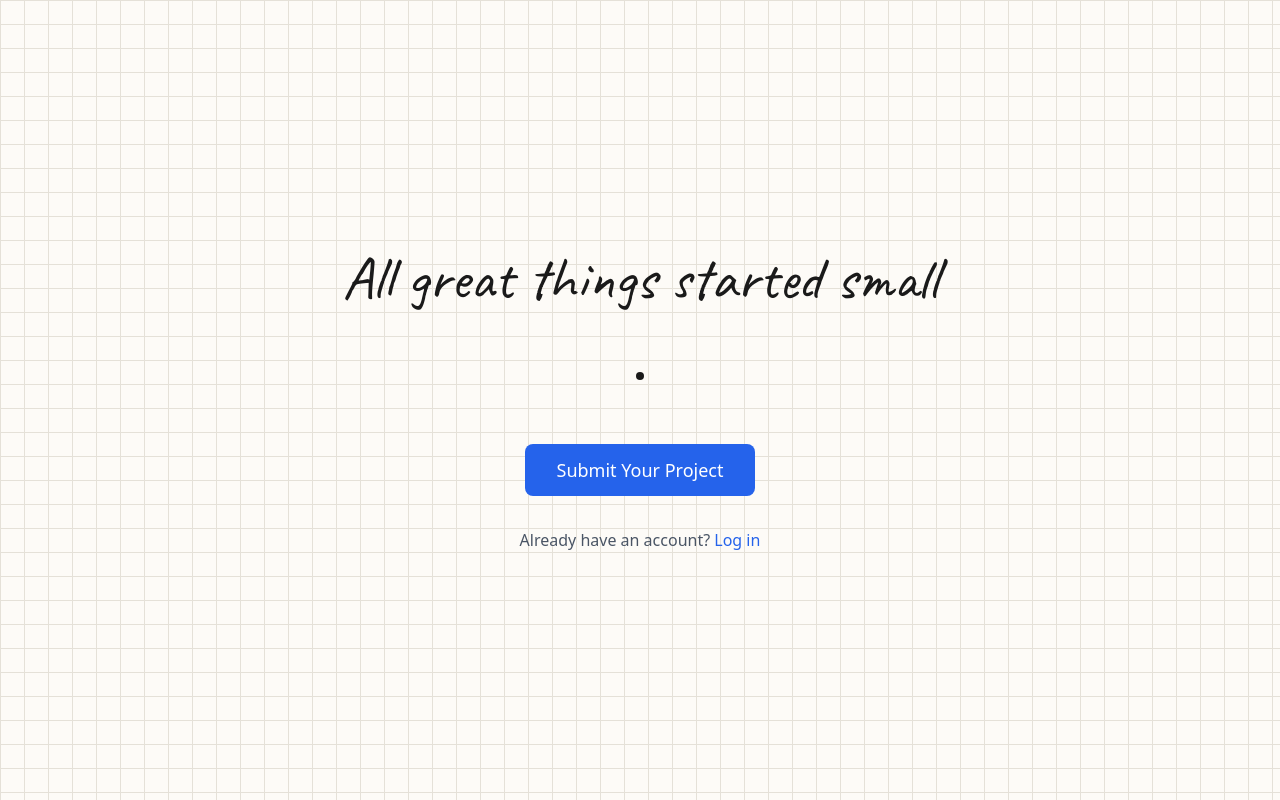
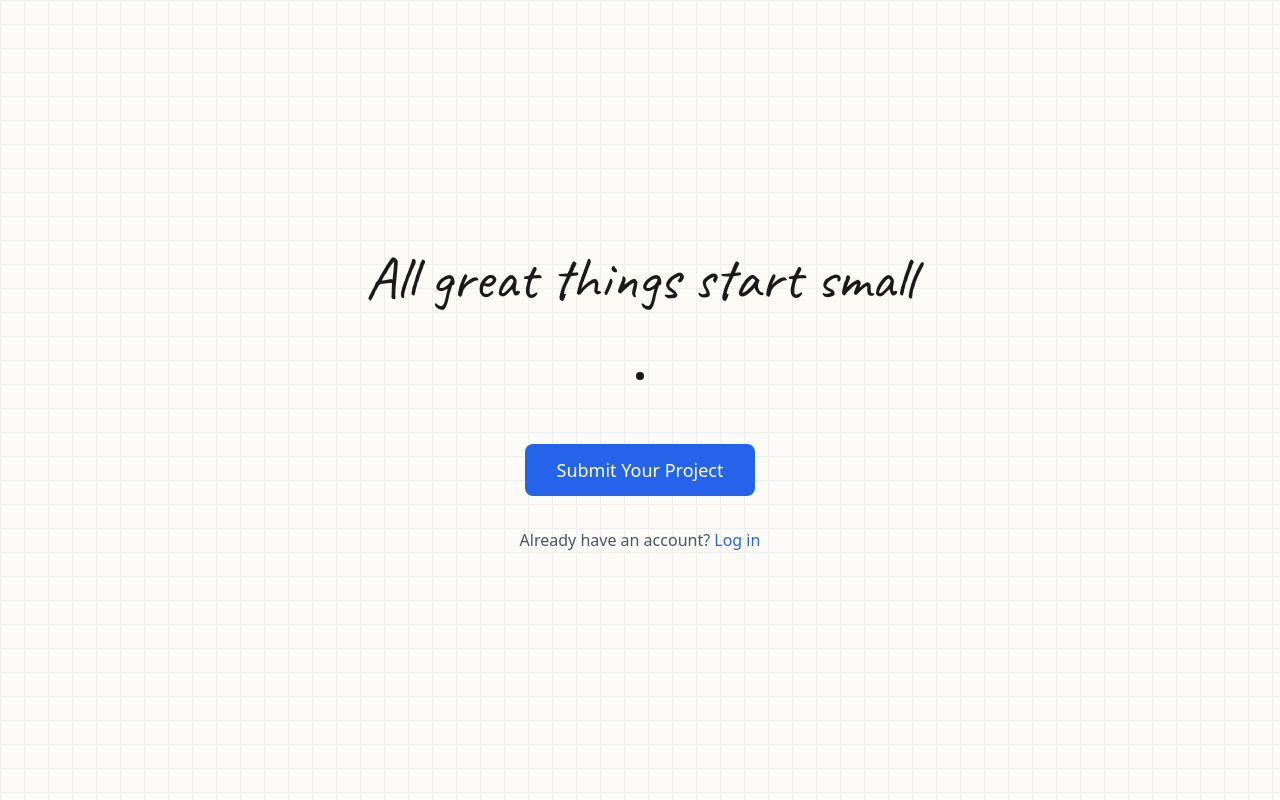
Before and after one commit to alexcouper/naglasupan, a Next.js app in the folder web-ui/: page / in a window 1280 px wide. Built offline with nearby package versions, Linux system fonts and the light colour scheme; no server answers.

Commit message:
Stage 10: My project view page with status badge

```diff
--- a/web-ui/src/app/globals.css
+++ b/web-ui/src/app/globals.css
@@ -4,7 +4,7 @@
 :root {
   --background: #fdfbf7;
   --foreground: #1a1a1a;
-  --grid-color: #e5e1d8;
+  --grid-color: #eeeeec;
   --accent: #2563eb;
   --accent-hover: #1d4ed8;
 }
--- a/web-ui/src/app/layout.tsx
+++ b/web-ui/src/app/layout.tsx
@@ -15,7 +15,7 @@ const caveat = Caveat({
 
 export const metadata: Metadata = {
   title: "Side Projects",
-  description: "All great things started small",
+  description: "All great things start small",
 };
 
 export default function RootLayout({
--- a/web-ui/src/app/page.tsx
+++ b/web-ui/src/app/page.tsx
@@ -4,7 +4,7 @@ export default function Home() {
   return (
     <main className="min-h-screen bg-grid-paper flex flex-col items-center justify-center px-4">
       <h1 className="font-sketch text-4xl md:text-5xl lg:text-6xl text-center text-foreground mb-16">
-        All great things started small
+        All great things start small
       </h1>
 
       <div className="w-2 h-2 rounded-full bg-foreground mb-16" />
```
